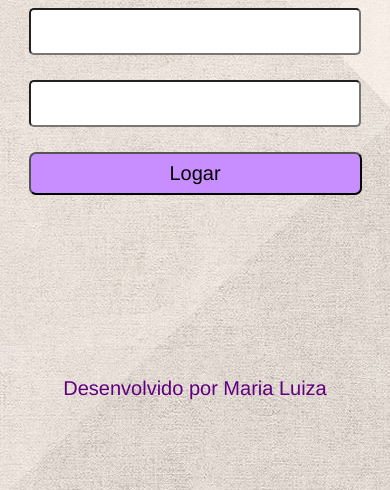
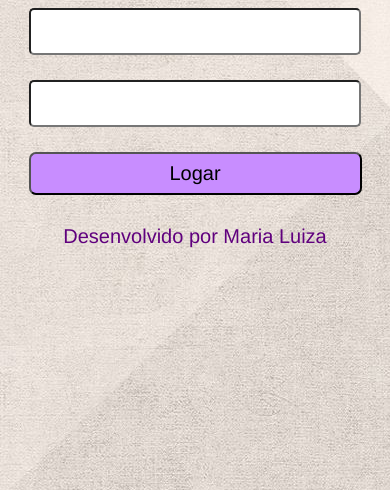
Before and after one commit to mariblu0211/login, a plain HTML site: page index.html in a window 390 px wide. Shown: the part 354-844 px from the top of the page. Drawn offline with Linux system fonts and the light colour scheme.

Commit message:
Update style.css

```diff
--- a/style.css
+++ b/style.css
@@ -63,8 +63,6 @@ input:hover{
     text-align: center;
     font-family: 'Franklin Gothic Medium', 'Arial Narrow', Arial, sans-serif;
     font-size: 20px;
-    font-weight: 400;
-    margin-top: 152px;
 }
 
 
@@ -134,7 +132,5 @@ input:hover{
     text-align: center;
     font-family: 'Franklin Gothic Medium', 'Arial Narrow', Arial, sans-serif;
     font-size: 20px;
-    font-weight: 400;
-    margin-top: 152px;
 }
 }
```
